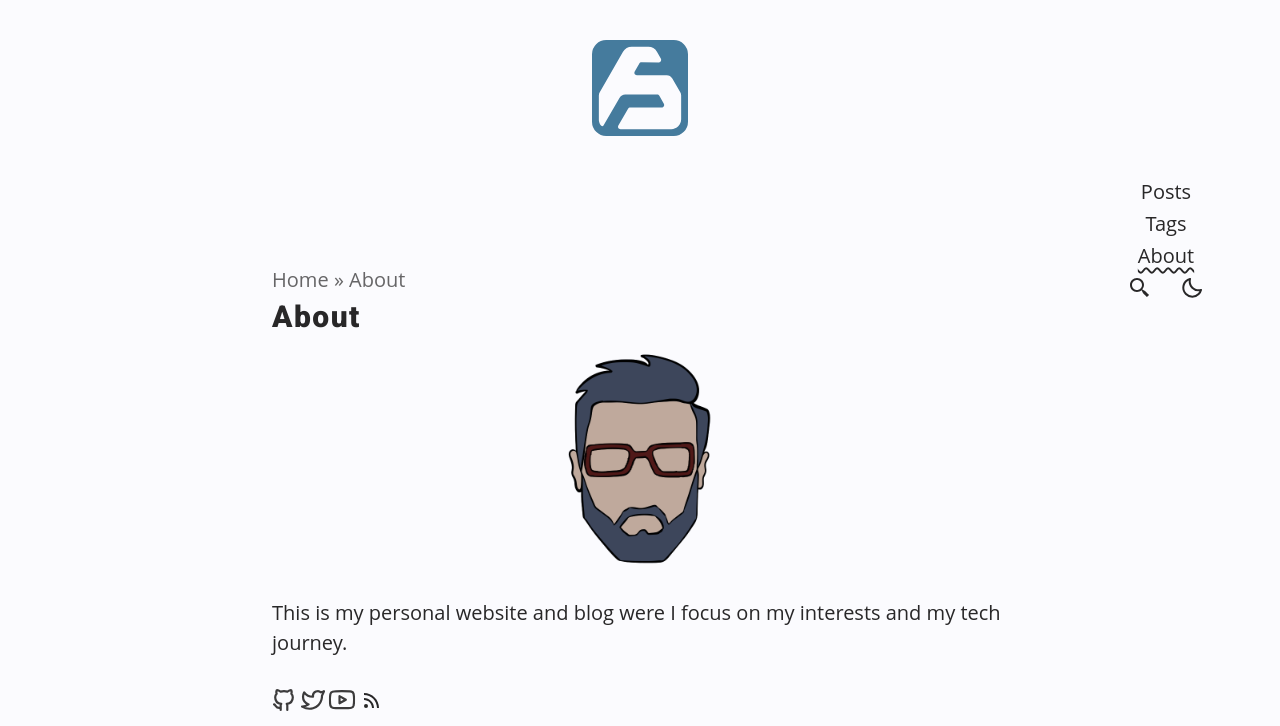
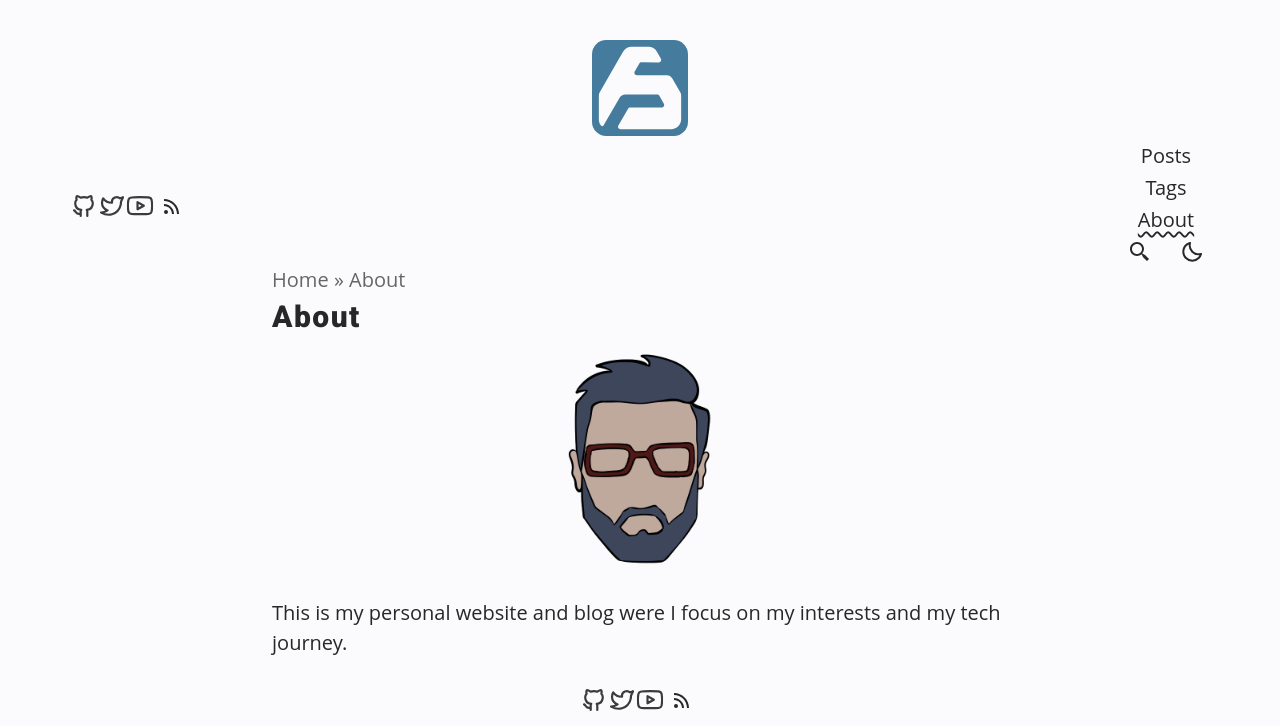
Before and after one commit to anshs/fpub, an Astro site: page /about in a window 1280 px wide. Shown: the top 726 px of the page. Built offline with nearby package versions, Linux system fonts and the light colour scheme; Astro itself is replaced by a stand-in of ours.

Commit message:
nav fixed and content width extended

```diff
--- a/src/components/Header.astro
+++ b/src/components/Header.astro
@@ -2,6 +2,7 @@
 import { LOGO_IMAGE, SITE } from "@config";
 import Hr from "./Hr.astro";
 import LinkButton from "./LinkButton.astro";
+import Socials from "@components/Socials.astro";
 
 export interface Props {
   activeNav?: "posts" | "tags" | "about" | "search";
@@ -42,6 +43,9 @@ const { activeNav } = Astro.props;
             )
           }
         </a>
+        <div class="social-wrapper">
+          <Socials />
+        </div>
         <nav id="nav-menu">
           <button
             class="hamburger-menu focus-outline"
@@ -140,7 +144,7 @@ const { activeNav } = Astro.props;
 
   /* Navbar with scroll behavior */
   #navplaceholder {
-    @apply h-14;
+    @apply items-center h-14 sm:flex;
   }
 
   #navbar {
@@ -163,7 +167,11 @@ const { activeNav } = Astro.props;
   }
 
   #navbar.nav-overlay {
-    @apply fixed top-0 left-0 w-screen h-screen bg-opacity-90 backdrop-blur-sm;
+    @apply fixed top-0 left-0 w-screen h-screen overflow-auto bg-opacity-90 backdrop-blur-sm;
+  }
+
+  #navbar.sticky-visible:not(.nav-overlay) .social-wrapper, #navbar.sticky-hidden:not(.nav-overlay) .social-wrapper{
+    @apply hidden;
   }
 
   .nav-container {
@@ -187,7 +195,10 @@ const { activeNav } = Astro.props;
     /*transition: transform 0.3s ease;*/
   }
   .small-logo{
-    @apply collapse sm:visible;
+    @apply hidden invisible sm:visible sm:shrink-0;
+  }
+  #navbar.sticky-visible .small-logo, #navbar.sticky-hidden .small-logo{
+    @apply sm:block;
   }
 
   .small-logo img {
@@ -202,7 +213,10 @@ const { activeNav } = Astro.props;
   }
 
   .hamburger-menu {
-    @apply self-end  p-2 sm:hidden;
+    @apply self-end p-2 sm:hidden;
+  }
+  #navbar.nav-overlay .hamburger-menu{
+    @apply fixed top-0 right-0;
   }
 
   .hamburger-menu svg {
--- a/src/components/Hr.astro
+++ b/src/components/Hr.astro
@@ -7,6 +7,6 @@ export interface Props {
 const { noPadding = false, ariaHidden = true } = Astro.props;
 ---
 
-<div class={`max-w-3xl mx-auto ${noPadding ? "px-0" : "px-4"}`}>
+<div class={`max-w-6xl mx-auto ${noPadding ? "px-0" : "px-4"}`}>
   <hr class="border-skin-line" aria-hidden={ariaHidden} />
 </div>
--- a/src/components/Socials.astro
+++ b/src/components/Socials.astro
@@ -23,13 +23,7 @@ const { centered = false } = Astro.props;
       </LinkButton>
     ))
   }
-  <a
-  target="_blank"
-  href="/rss.xml"
-  class="rss-link"
-  aria-label="rss feed"
-  title="RSS Feed"
->
+  <a target="_blank" href="/rss.xml" class="rss-link link-button group" aria-label="rss feed" title="RSS Feed">
     <svg xmlns="http://www.w3.org/2000/svg" class="rss-icon"
       ><path
         d="M19 20.001C19 11.729 12.271 5 4 5v2c7.168 0 13 5.832 13 13.001h2z"
@@ -43,9 +37,9 @@ const { centered = false } = Astro.props;
 
 <style>
   .social-icons {
-    @apply flex-wrap justify-center gap-1;
+    @apply flex flex-wrap justify-center gap-1 sm:flex-nowrap;
   }
   .link-button {
-    @apply p-2 hover:rotate-6 sm:p-1;
+    @apply px-2 hover:rotate-6 sm:px-1;
   }
 </style>
--- a/src/styles/base.css
+++ b/src/styles/base.css
@@ -44,7 +44,7 @@
   }
   section,
   footer {
-    @apply mx-auto max-w-3xl px-4;
+    @apply mx-auto max-w-6xl px-4;
   }
   a {
     @apply outline-2 outline-offset-1 outline-skin-fill
```
Lines whose indentation alone changed are shown as unchanged.
